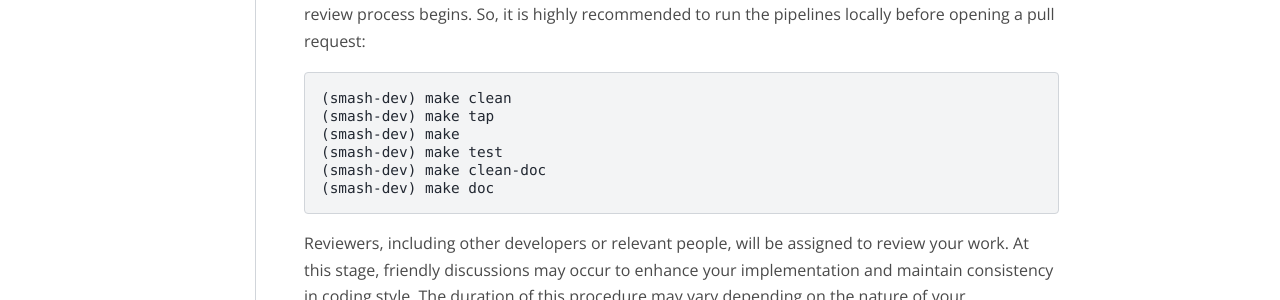
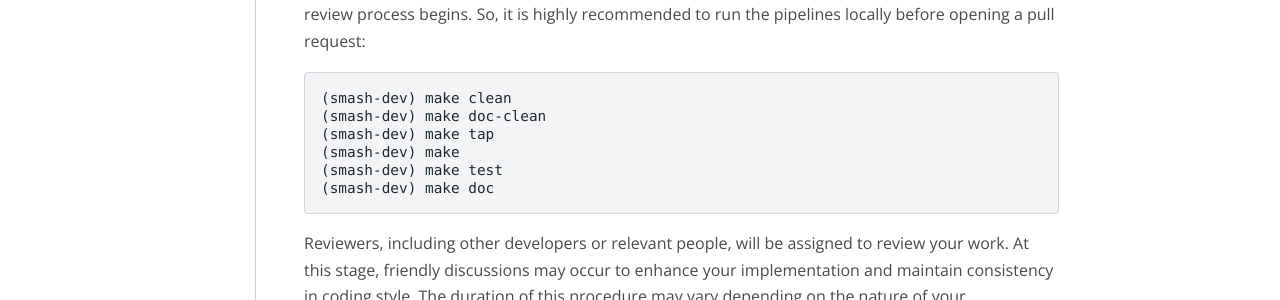
Before and after one commit to DassHydro/smash, a Sphinx documentation site: the page built from doc/source/developers_guide/index.rst, in a window 1280 px wide and 900 px high, scrolled down 4631 px. Shown: the part 319-619 px from the top of the window. Built offline with Sphinx 7.4.7 and the PyData theme 0.15.4, drawn with Linux system fonts in a browser that asks for light colours; pages that are not in the unit, such as notebooks, are missing from menus; cross-references to code outside the pages are shown as plain code.

```diff
--- a/doc/source/developers_guide/index.rst
+++ b/doc/source/developers_guide/index.rst
@@ -208,10 +208,10 @@ So, it is highly recommended to run the pipelines locally before opening a pull
 .. code-block:: none
 
         (smash-dev) make clean
+        (smash-dev) make doc-clean
         (smash-dev) make tap
         (smash-dev) make
         (smash-dev) make test
-        (smash-dev) make clean-doc
         (smash-dev) make doc
 
 Reviewers, including other developers or relevant people, will be assigned to review your work.
```
